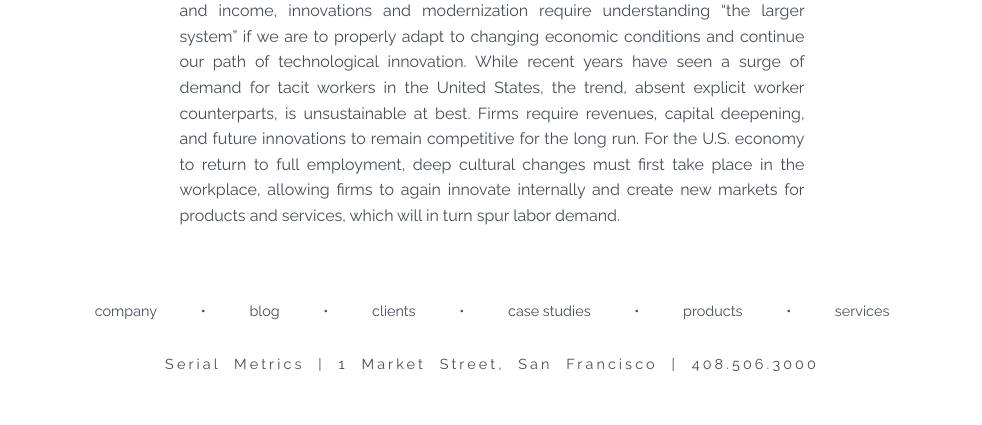
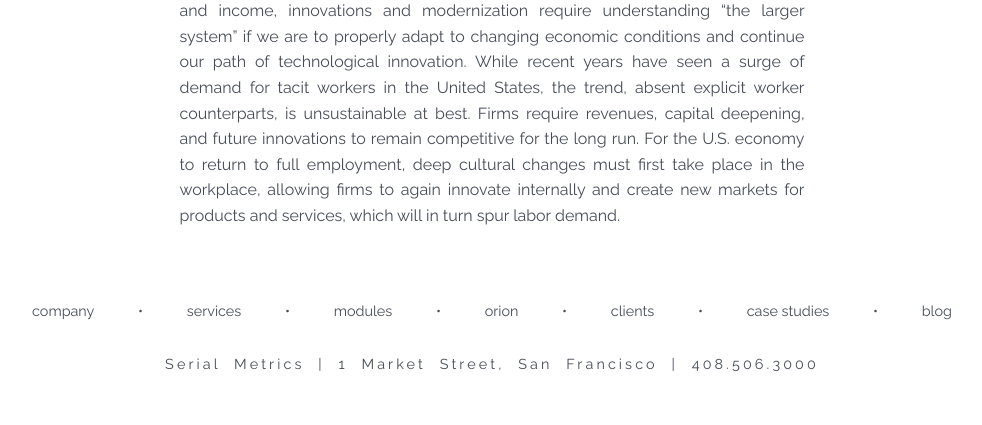
Before and after one commit to wreckslouie/serialmetrics, a PHP site: page /blog.php in a window 1280 px wide. Shown: the part 6075-6500 px from the top of the page, without its empty margins (148-1130 px from the left). Run offline with PHP 8.4, Linux system fonts and the light colour scheme; some libraries are stand-ins or nearby versions.

Commit message:
footer.php: update menu items

```diff
--- a/includes/footer.php
+++ b/includes/footer.php
@@ -1,6 +1,6 @@
 <footer>
-	<p><a href="company.php">company</a> &bull; <a href="blog.php">blog </a>&bull; <a href="clients.php">clients </a>
-	&bull; <a href="case_studies.php">case studies </a>&bull; <a href="products.php">products </a>&bull;
-	<a href="services.php">services</a></p>
+	<p><a href="company.php">company</a> &bull; <a href="services.php">services </a>&bull; <a href="modules.php">modules </a>
+	&bull; <a href="orion.php">orion </a>&bull; <a href="clients.php">clients </a>&bull;
+	<a href="case_studies.php">case studies</a> &bull; <a href="blog.php">blog </a></p>
 	<p>Serial Metrics | 1 Market Street, San Francisco | <a href="tel:4085063000">408.506.3000</a></p>
 </footer>
```
